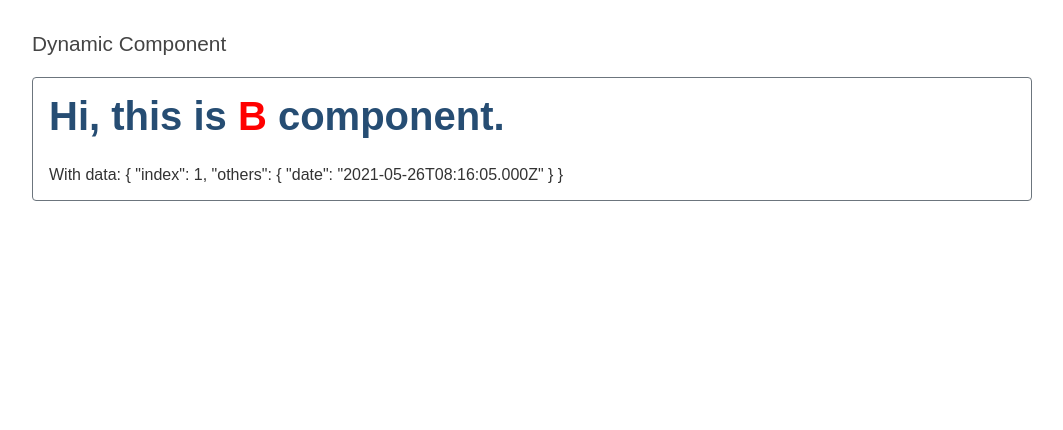
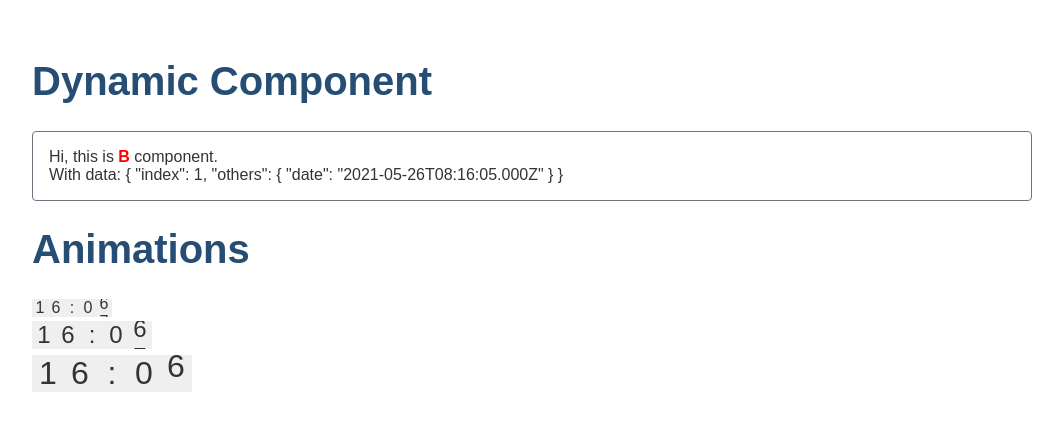
Before and after one commit to bndynet/angular-examples, an Angular app: page / in a window 1280 px wide. Shown: the top 430 px of the page, without its empty margins (108-1171 px from the left). Built offline with nearby package versions, Linux system fonts and the light colour scheme.

Commit message:
6 files modified, 4 added

```diff
--- /dev/null
+++ b/src/app/animations/index.ts
@@ -0,0 +1,12 @@
+import { Component } from '@angular/core';
+
+@Component({
+  selector: 'animations-index',
+  template: `
+  <h1>Animations</h1>
+  <animations-timer></animations-timer>
+  <animations-timer [style]="{fontSize: '1.5rem'}"></animations-timer>
+  <animations-timer [style]="{fontSize: '2rem'}"></animations-timer>
+  `,
+})
+export class AnimationsIndexComponent {}
--- /dev/null
+++ b/src/app/animations/timer/number.component.ts
@@ -0,0 +1,63 @@
+import {
+  animate,
+  state,
+  style,
+  transition,
+  trigger,
+} from '@angular/animations';
+import { Component, Input, OnInit } from '@angular/core';
+
+@Component({
+  selector: 'animations-num',
+  template: `<div class="root" [@changeState]="state">
+    <span>0</span>
+    <span>1</span>
+    <span>2</span>
+    <span>3</span>
+    <span>4</span>
+    <span>5</span>
+    <span>6</span>
+    <span>7</span>
+    <span>8</span>
+    <span>9</span>
+  </div>
+    `,
+  animations: [
+    trigger('changeState', [
+      state('0', style({ transform: 'translate(0%, -0%)' })),
+      state('1', style({ transform: 'translate(0%, -10%)' })),
+      state('2', style({ transform: 'translate(0%, -20%)' })),
+      state('3', style({ transform: 'translate(0%, -30%)' })),
+      state('4', style({ transform: 'translate(0%, -40%)' })),
+      state('5', style({ transform: 'translate(0%, -50%)' })),
+      state('6', style({ transform: 'translate(0%, -60%)' })),
+      state('7', style({ transform: 'translate(0%, -70%)' })),
+      state('8', style({ transform: 'translate(0%, -80%)' })),
+      state('9', style({ transform: 'translate(0%, -90%)' })),
+      transition('* => *', [animate('0.5s')]),
+    ]),
+  ],
+  styles: [
+    `.root {
+    position: absolute;
+    display: flex;
+    flex-direction: column;
+    left: 0;
+    width: 100%;
+    text-align: center;
+    z-index: 0;
+    top: 0;
+
+    span {
+      display: block;
+    }
+  }`,
+  ],
+})
+export class AnimationsNumComponent {
+  state: string = '0';
+
+  @Input() set data(d: number) {
+    this.state = d.toString();
+  }
+}
--- /dev/null
+++ b/src/app/animations/timer/timer.component.scss
@@ -0,0 +1,14 @@
+.n {
+  position: relative;
+  display: inline-block;
+  text-align: center;
+  width: 1em;
+  font-size: 1em;
+  background-color: #efefef;
+  z-index: 100;
+  overflow: hidden;
+
+  .realnum {
+    visibility: hidden;
+  }
+}
--- /dev/null
+++ b/src/app/animations/timer/timer.component.ts
@@ -0,0 +1,43 @@
+import { Component, OnInit } from '@angular/core';
+
+@Component({
+  selector: 'animations-timer',
+  template: `<div>
+    <span class="n">
+      <span class="realnum">{{min1}}</span>
+      <animations-num [data]="min1"></animations-num>
+    </span>
+    <span class="n">
+      <span class="realnum">{{min2}}</span>
+      <animations-num [data]="min2"></animations-num>
+    </span>
+    <span class="n">:</span>
+    <span class="n">
+      <span class="realnum">{{sec1}}</span>
+      <animations-num [data]="sec1"></animations-num>
+    </span>
+  <span class="n">
+    <span class="realnum">{{sec2}}</span>
+    <animations-num [data]="sec2"></animations-num>
+  </span>
+</div>
+    `,
+  styleUrls: ['./timer.component.scss'],
+})
+export class AnimationsTimerComponent implements OnInit {
+  public now?: Date;
+  public min1 = 0;
+  public min2 = 0;
+  public sec1 = 0;
+  public sec2 = 0;
+
+  public ngOnInit(): void {
+    setInterval(() => {
+      this.now = new Date();
+      this.min1 = Math.floor(this.now.getMinutes() / 10);
+      this.min2 = this.now.getMinutes() % 10;
+      this.sec1 = Math.floor(this.now.getSeconds() / 10);
+      this.sec2 = this.now.getSeconds() % 10;
+    }, 1000);
+  }
+}
--- a/src/app/app.component.ts
+++ b/src/app/app.component.ts
@@ -6,8 +6,9 @@ import { Invoker } from './decorator/invoker';
   template: `
     <div>
       <app-start></app-start>
+      <animations-index></animations-index>
     </div>
-  `
+  `,
 })
 export class AppComponent implements OnInit {
   constructor() {}
--- a/src/app/dynamic-componet-loader/hi-a.ts
+++ b/src/app/dynamic-componet-loader/hi-a.ts
@@ -3,13 +3,13 @@ import { Component, Input, OnDestroy } from '@angular/core';
 @Component({
   template: `
     <div class="box-primary">
-      <h1>Hi, this is <b>A</b> component.</h1>
+      <div>Hi, this is <b>A</b> component.</div>
       With data:
       <code>
         {{ data | json }}
       </code>
     </div>
-  `
+  `,
 })
 export class HiAComponent implements OnDestroy {
   @Input() data: any;
--- a/src/app/dynamic-componet-loader/hi-b.ts
+++ b/src/app/dynamic-componet-loader/hi-b.ts
@@ -3,13 +3,13 @@ import { Component, Input } from '@angular/core';
 @Component({
   template: `
     <div class="box-secondary">
-      <h1>Hi, this is <b style="color: red;">B</b> component.</h1>
+      <div>Hi, this is <b style="color: red;">B</b> component.</div>
       With data:
       <code>
         {{ data | json }}
       </code>
     </div>
-  `
+  `,
 })
 export class HiBComponent {
   @Input() data: any;
--- a/src/app/dynamic-componet-loader/start.component.ts
+++ b/src/app/dynamic-componet-loader/start.component.ts
@@ -3,7 +3,7 @@ import {
   OnInit,
   ViewChild,
   ComponentFactoryResolver,
-  OnDestroy
+  OnDestroy,
 } from '@angular/core';
 
 import { CompHostDirective } from './comp-host.directive';
@@ -15,17 +15,17 @@ import { HiItem } from './hi-item';
   selector: 'app-start',
   template: `
     <div>
-      <h3>Dynamic Component</h3>
+      <h1>Dynamic Component</h1>
       <ng-template compHost></ng-template>
     </div>
-  `
+  `,
 })
 export class StartComponent implements OnInit, OnDestroy {
   interval: any;
   idx: number = 0;
   compItems: HiItem[] = [
     { key: '0', component: HiAComponent },
-    { key: '1', component: HiBComponent }
+    { key: '1', component: HiBComponent },
   ];
 
   @ViewChild(CompHostDirective, { static: true }) compHost!: CompHostDirective;
@@ -43,12 +43,11 @@ export class StartComponent implements OnInit, OnDestroy {
 
   loadComponent() {
     const comp = this.compItems.find(
-      item => item.key == (this.idx % 2).toString()
+      (item) => item.key == (this.idx % 2).toString()
     )!.component;
 
-    const componentFactory = this.componentFactoryResolver.resolveComponentFactory(
-      comp
-    );
+    const componentFactory =
+      this.componentFactoryResolver.resolveComponentFactory(comp);
     const viewContainerRef = this.compHost.viewContainerRef;
     viewContainerRef.clear();
 
@@ -56,8 +55,8 @@ export class StartComponent implements OnInit, OnDestroy {
     (componentRef.instance as any).data = {
       index: this.idx,
       others: {
-        date: new Date()
-      }
+        date: new Date(),
+      },
     };
   }
 
--- a/src/assets/style.css
+++ b/src/assets/style.css
@@ -1,12 +1,3 @@
-h1,
-h2,
-h3,
-h4,
-h5,
-h6 {
-  margin-top: 0;
-}
-
 .box-primary {
   border-radius: 4px;
   border: solid 1px #0d6efd;
```
Also changed, not shown: src/app/app.module.ts (+11 -3 lines).
